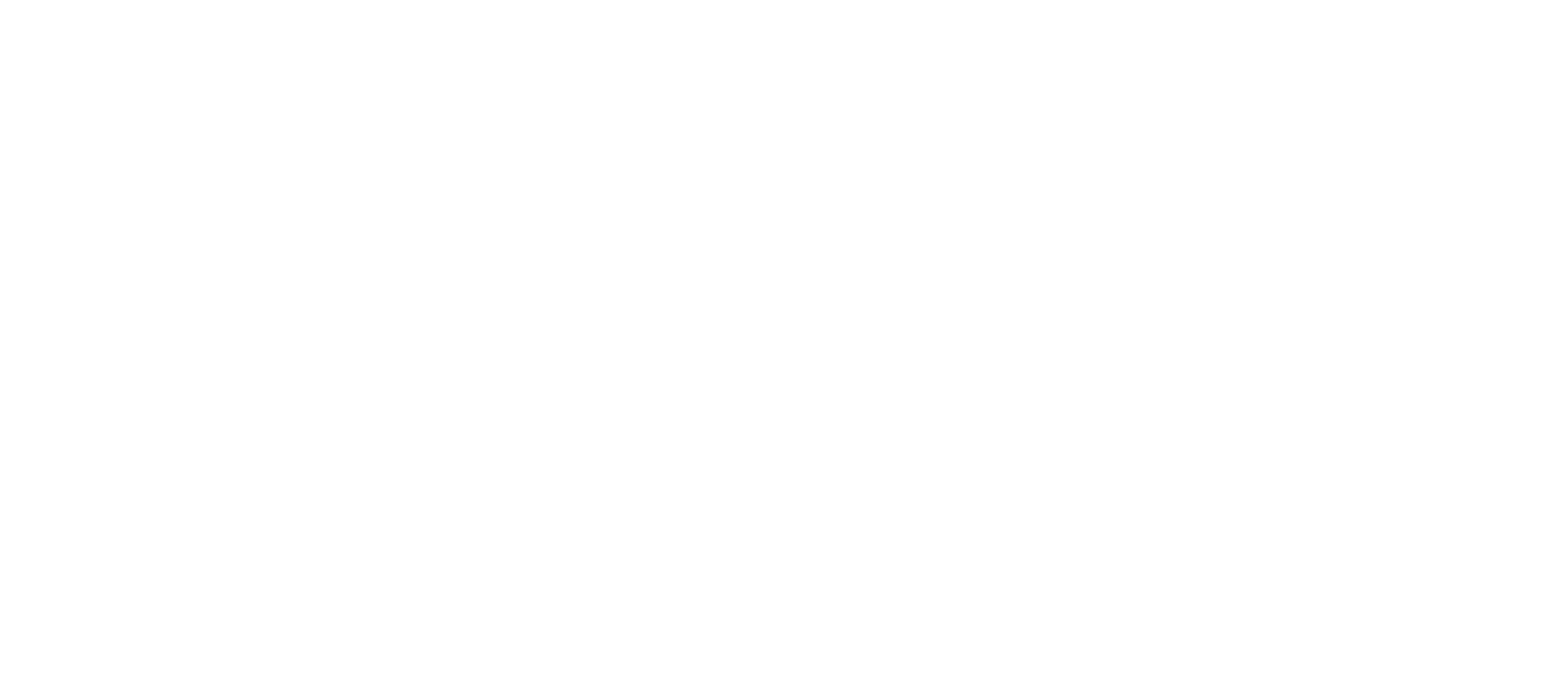
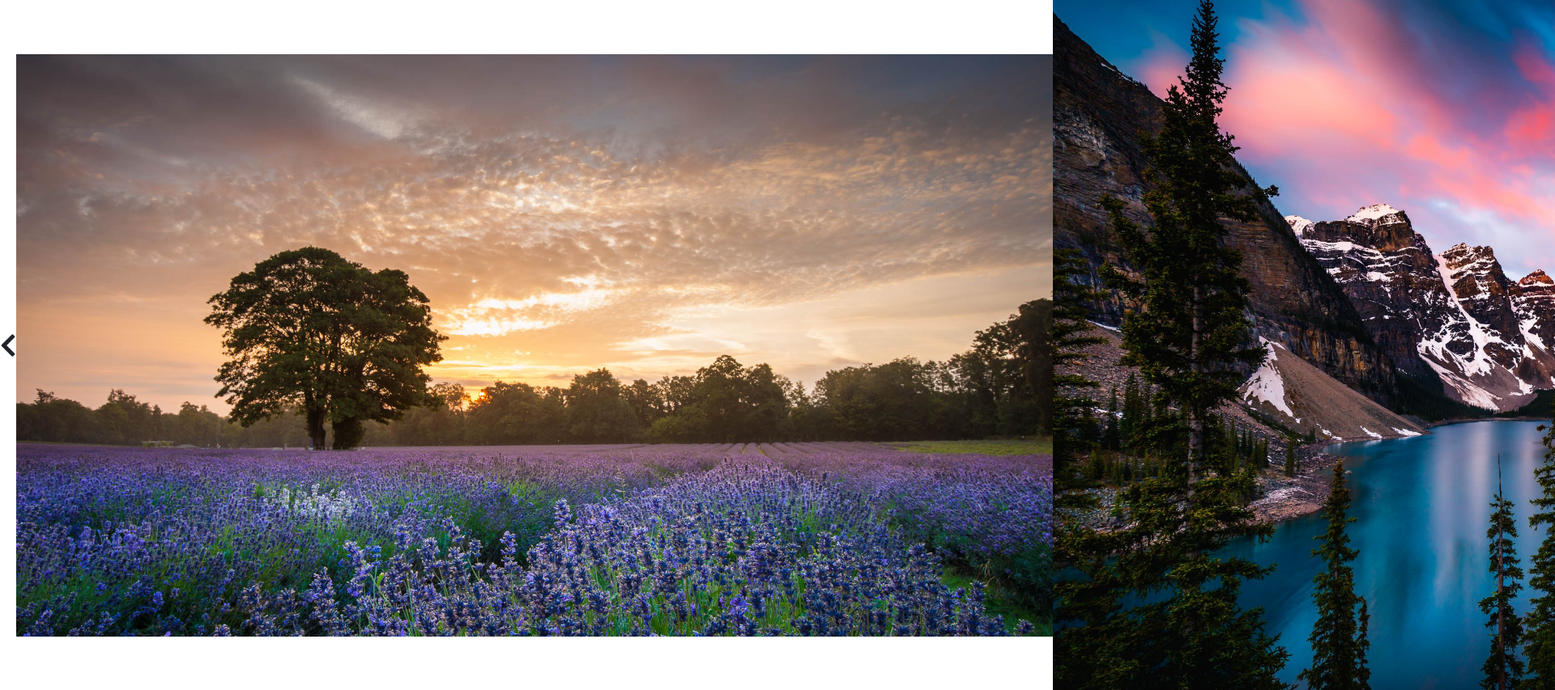
Before and after one commit to FedericaDiChio/vue-slider, a plain HTML site: page index.html in a window 1280 px wide. Shown: the top 853 px of the page at 81% size, 1920 px wide, since content can reach past the window. Before the commit the page ends 800 px from the top, so only its background shows below. Drawn offline with nearby package versions, Linux system fonts and the light colour scheme.

Commit message:
html e data vue

```diff
--- a/index.html
+++ b/index.html
@@ -12,7 +12,11 @@
 </head>
 <body>
     <div id="root">
-
+        <div class="slider d-flex justify-content-around align-items-center ">
+            <i class="fas fa-chevron-left fa-2x"></i>
+            <img v-for = "item in image" :src="item" alt="landscape" class="img-fluid">
+            <i class="fas fa-chevron-right fa-2x"></i>
+        </div>
 
     </div>
     <script src="./script.js"></script>
--- a/script.js
+++ b/script.js
@@ -8,5 +8,15 @@ cambia immagine automaticamente.
 
 const root = new Vue ({
     el: "#root",
+    data: {
+        image: [
+            "./img/image1.jpg",
+            "./img/image2.jpg",
+            "./img/image3.jpg",
+            "./img/image4.jpg",
+        ],
+    },
+    methods: {
 
-});
+    }
+})
```
